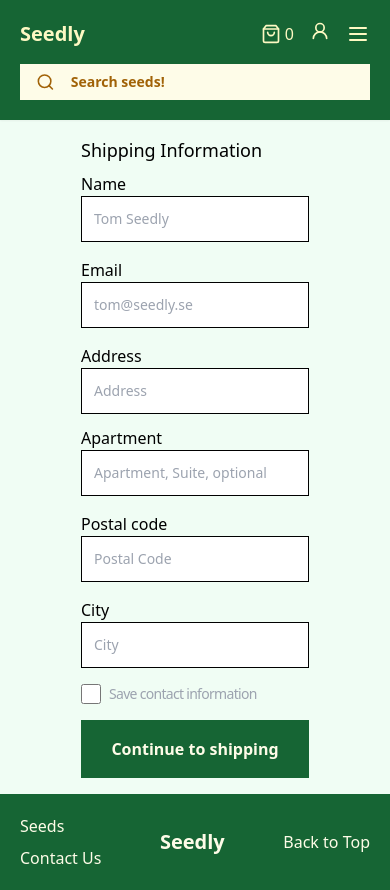
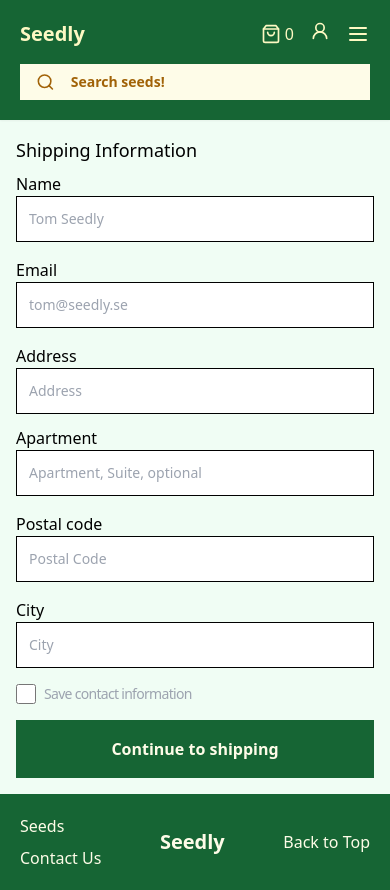
Before and after one commit to roztownsend/Seedly, a React (Vite) app in the folder frontend/vite-project/: page /shippingForm in a window 390 px wide. Built offline with nearby package versions, Linux system fonts and the light colour scheme; no server answers.

Commit message:
adjustment for mobile

```diff
--- a/frontend/vite-project/src/components/shipping-form/shippingForm.css
+++ b/frontend/vite-project/src/components/shipping-form/shippingForm.css
@@ -1,5 +1,5 @@
 .section-wrapper {
-  @apply p-4 max-w-lg mx-auto;
+  @apply p-4 w-full max-w-lg mx-auto;
 }
 
 .shipping-form {
```
